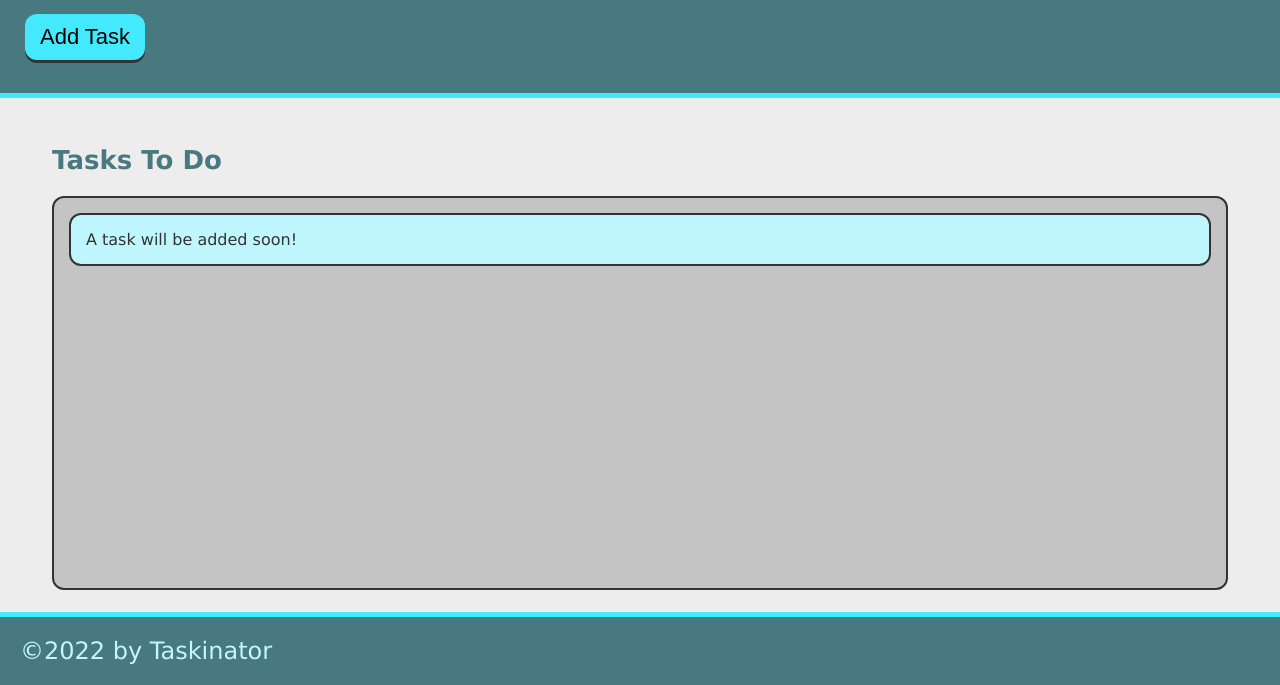
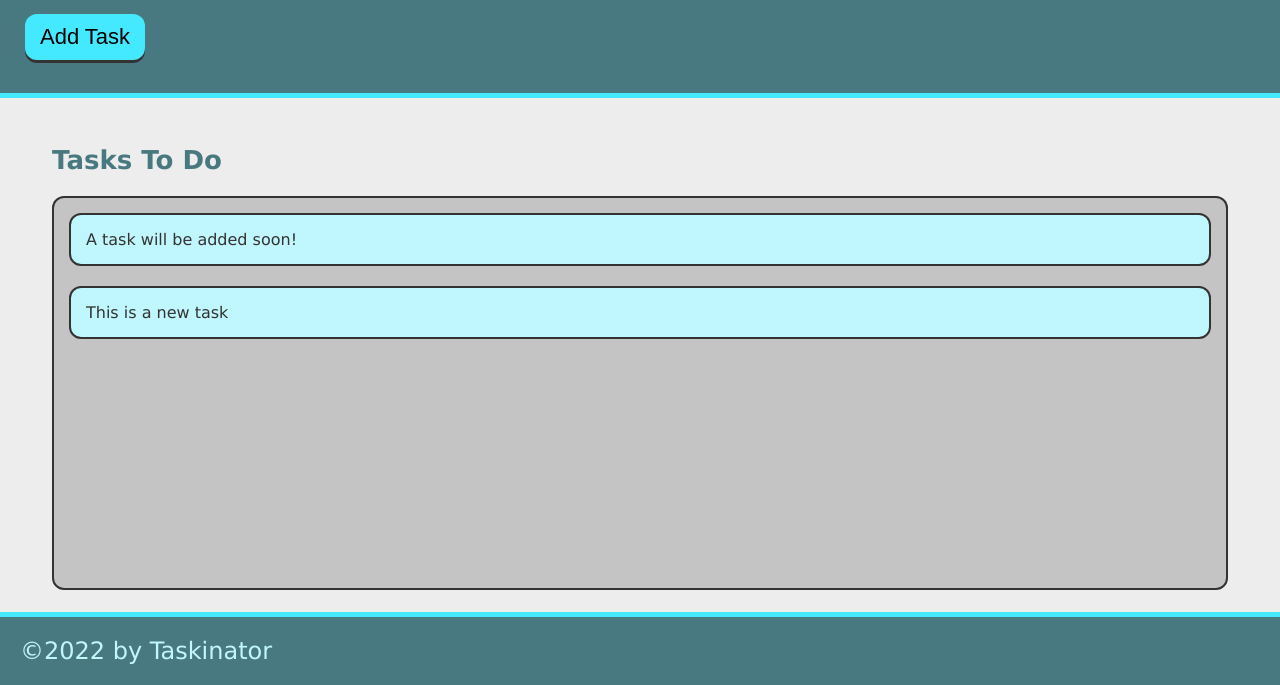
Before and after one commit to Leman102/taskinator, a plain HTML site: page index.html in a window 1280 px wide. Both pictures are taken after a click on the button "Add Task". Shown: the part 115-800 px from the top of the page. Drawn offline with Linux system fonts and the light colour scheme.

Commit message:
add ability to add task

```diff
--- a/assets/script.js
+++ b/assets/script.js
@@ -0,0 +1,24 @@
+// //create the parent variable to append child (li)
+// var tasksToDoEl = document.querySelector("#tasks-to-do");
+
+// //create a new HTML element (li) with Java
+// var taskItemEl = document.createElement("li");
+
+// //assign text to the element
+// taskItemEl.textContent = "Hello";
+// //append new element to the parent DOM
+// tasksToDoEl.appendChild(taskItemEl);
+// //add the same css style use .className
+// taskItemEl.className = "task-item";
+var buttonEl = document.querySelector("#save-task");
+var tasksToDoEl = document.querySelector("#tasks-to-do");
+
+var createTaskHandler = function(){
+    var listItemEL = document.createElement("li");
+    listItemEL.className = "task-item";
+    listItemEL.textContent = "This is a new task";
+    tasksToDoEl.appendChild(listItemEL);
+}
+//add event listener to add a new item
+
+buttonEl.addEventListener("click",createTaskHandler);
--- a/index.html
+++ b/index.html
@@ -13,14 +13,14 @@
     <header>
         <h1 class="page-title">Taskinator</h1>
         <p>Click the button below to add a new task!</p>
-        <button class="btn">Add Task</button>
+        <button class="btn" id="save-task">Add Task</button>
     </header>
 
     <main class="page-content">
 
         <section class="task-list-wrapper">
             <h2 class="list-title">Tasks To Do</h2>
-            <ul class="task-list">
+            <ul class="task-list" id="tasks-to-do">
                 <li class="task-item">A task will be added soon!</li>
             </ul>
         </section>
```
